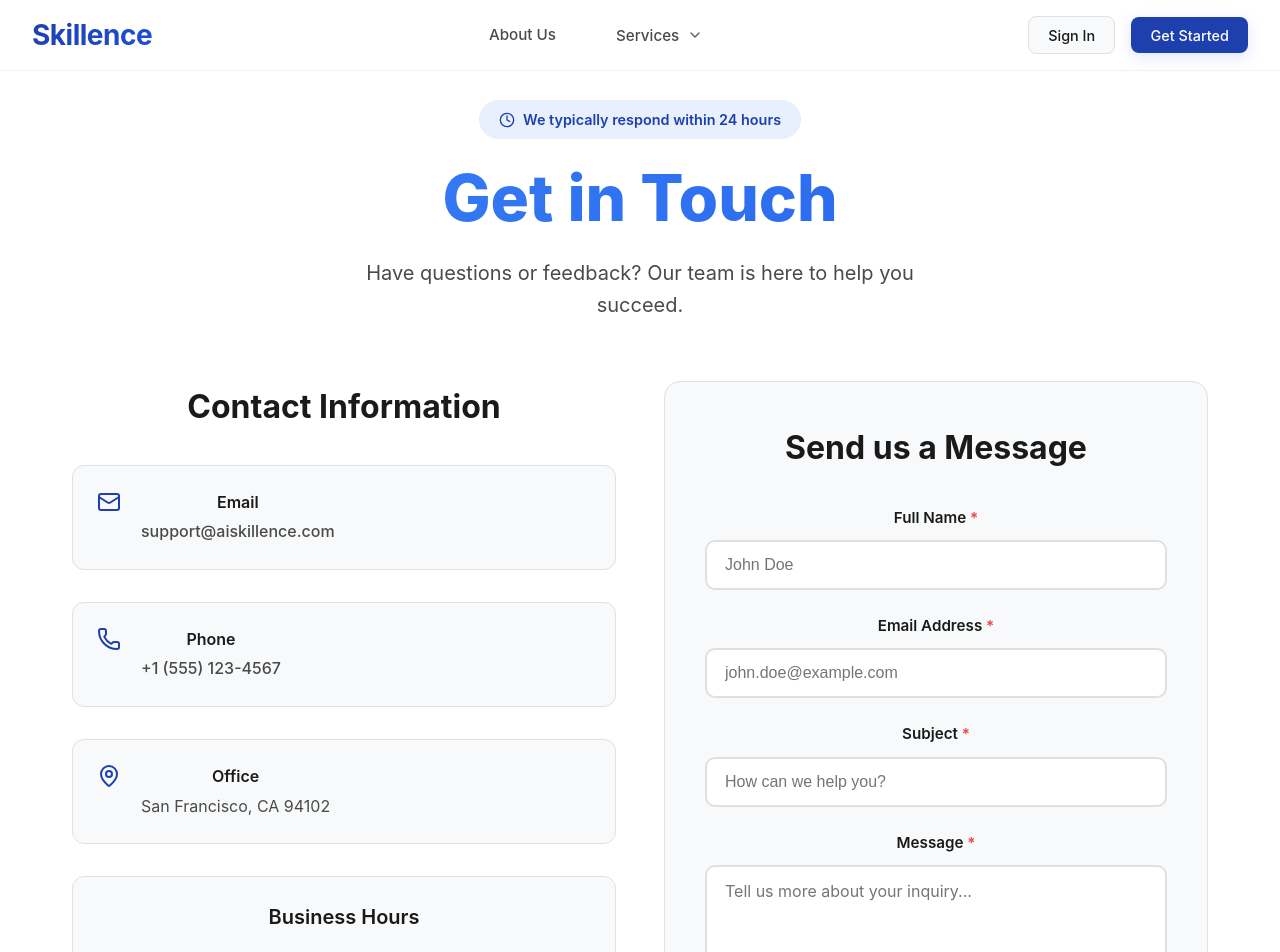
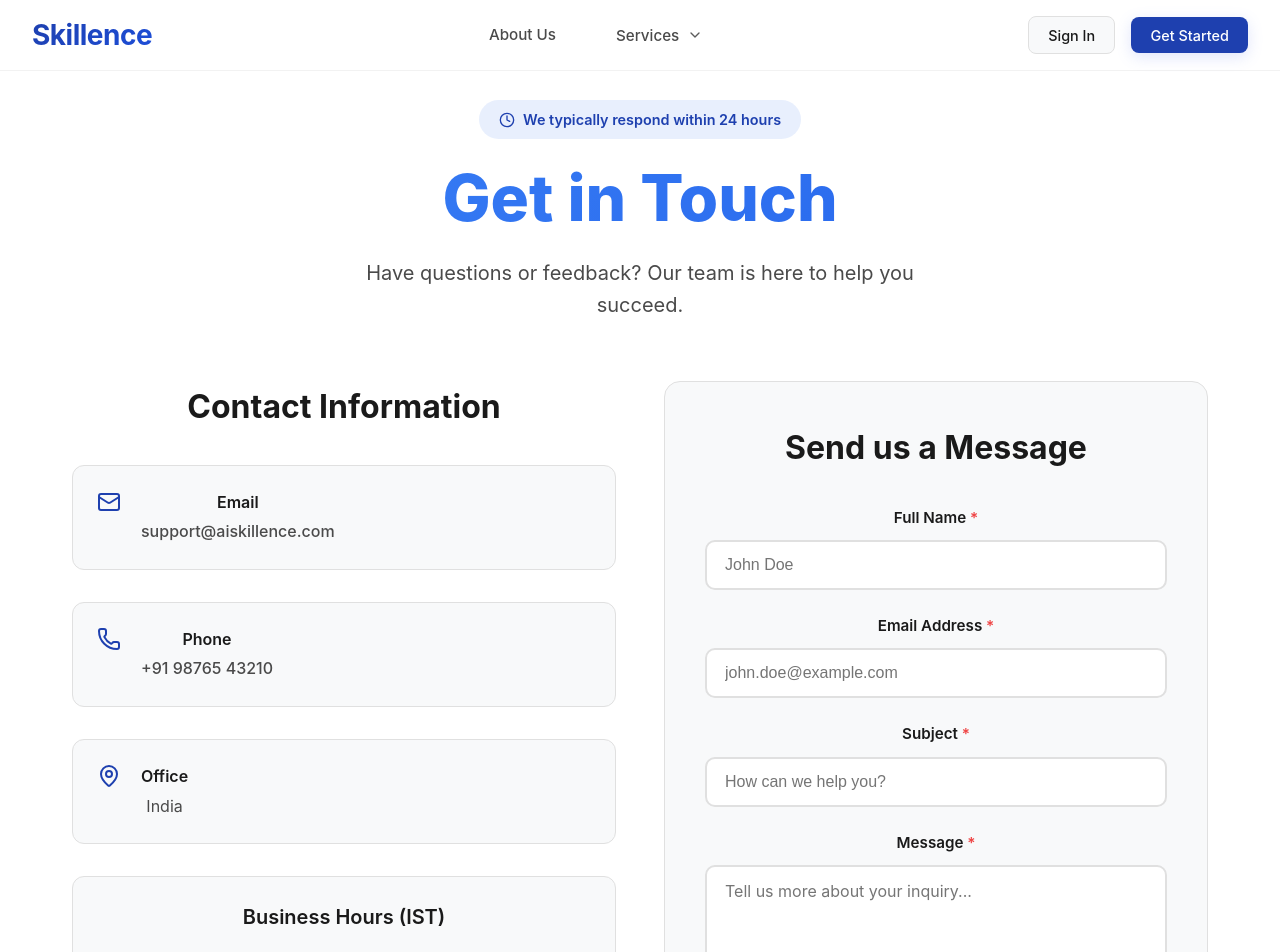
Before and after one commit to SolarisXD/Skillence, a React (Vite) app in the folder frontend/: page /contact in a window 1280 px wide. Shown: the top 952 px of the page. Built offline with nearby package versions, Linux system fonts and the light colour scheme; no server answers.

Commit message:
about commit

```diff
--- a/frontend/src/components/About.jsx
+++ b/frontend/src/components/About.jsx
@@ -12,36 +12,31 @@ const About = () => {
       name: 'Namit Rustagi',
       login: 'Karma121221',
       avatar_url: 'https://github.com/Karma121221.png',
-      html_url: 'https://github.com/Karma121221',
-      role: 'Lead Developer'
+      html_url: 'https://github.com/Karma121221'
     },
     {
       name: 'Rahul Gehlot',
       login: 'SolarisXD',
       avatar_url: 'https://github.com/SolarisXD.png',
-      html_url: 'https://github.com/SolarisXD',
-      role: 'Full Stack Developer'
+      html_url: 'https://github.com/SolarisXD'
     },
     {
-      name: 'Manan',
+      name: 'Manansinh Sandhaliya',
       login: 'Manan-S85',
       avatar_url: 'https://github.com/Manan-S85.png',
-      html_url: 'https://github.com/Manan-S85',
-      role: 'Backend Developer'
+      html_url: 'https://github.com/Manan-S85'
     },
     {
       name: 'Rajeev Ranjan Pratap Singh',
       login: 'RAJEEVRANJAN0001',
       avatar_url: 'https://github.com/RAJEEVRANJAN0001.png',
-      html_url: 'https://github.com/RAJEEVRANJAN0001',
-      role: 'Frontend Developer'
+      html_url: 'https://github.com/RAJEEVRANJAN0001'
     },
     {
       name: 'Kshitiz Srivastava',
       login: 'KshitizCodeHub',
       avatar_url: 'https://github.com/KshitizCodeHub.png',
-      html_url: 'https://github.com/KshitizCodeHub',
-      role: 'UI/UX Developer'
+      html_url: 'https://github.com/KshitizCodeHub'
     }
   ];
 
@@ -304,16 +299,6 @@ const About = () => {
                         @{contributor.login}
                       </p>
                     )}
-                    {contributor.role && (
-                      <p style={{
-                        fontSize: '0.85rem',
-                        color: 'var(--accent-color)',
-                        marginBottom: '12px',
-                        fontWeight: '600'
-                      }}>
-                        {contributor.role}
-                      </p>
-                    )}
                     <div style={{
                       display: 'flex',
                       alignItems: 'center',
--- a/frontend/src/components/Contact.jsx
+++ b/frontend/src/components/Contact.jsx
@@ -165,13 +165,13 @@ const Contact = () => {
                   {
                     icon: <Phone size={24} />,
                     title: 'Phone',
-                    value: '+1 (555) 123-4567',
-                    link: 'tel:+15551234567'
+                    value: '+91 98765 43210',
+                    link: 'tel:+919876543210'
                   },
                   {
                     icon: <MapPin size={24} />,
                     title: 'Office',
-                    value: 'San Francisco, CA 94102',
+                    value: 'India',
                     link: null
                   }
                 ].map((item, index) => (
@@ -239,7 +239,7 @@ const Contact = () => {
                   color: 'var(--text-primary)',
                   marginBottom: '16px'
                 }}>
-                  Business Hours
+                  Business Hours (IST)
                 </h3>
                 <div style={{
                   fontSize: '1rem',
```
